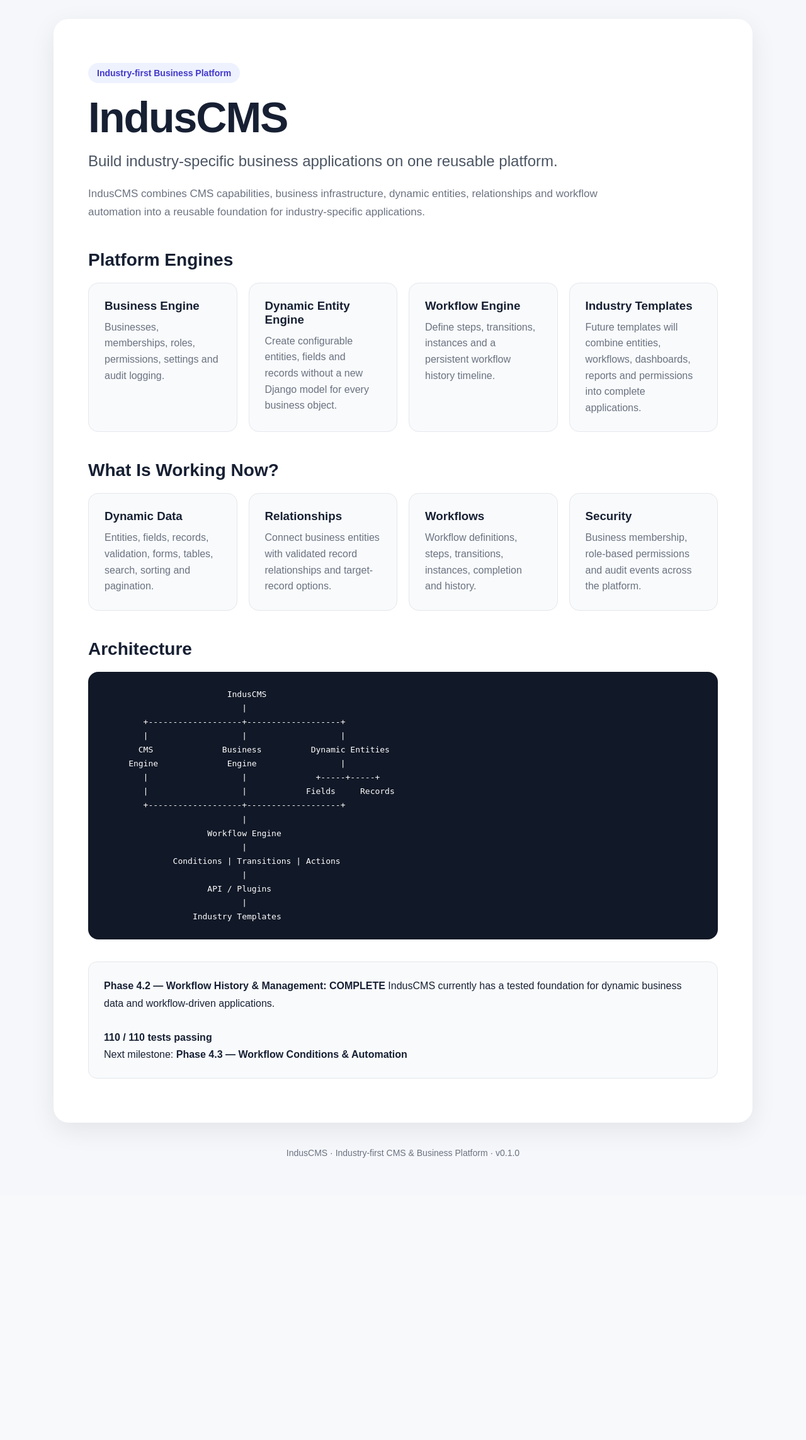
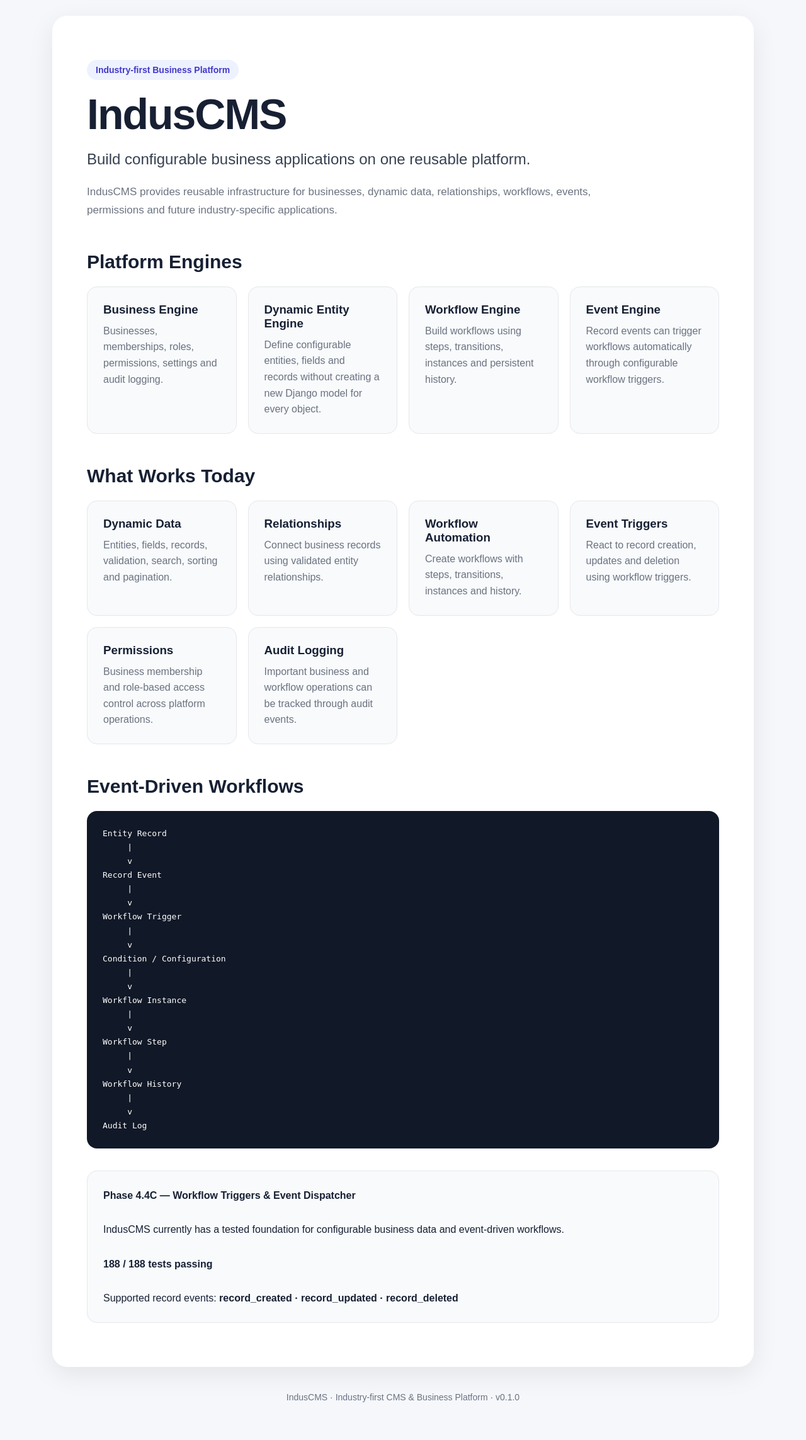
Before and after one commit to jitenkr2030/IndusCMS, a Django app: page / in a window 1280 px wide. Shown: the whole page at 63% size. Before the commit the page ends 1839 px from the top, so only its background shows below. Run offline with Django 5.2, Linux system fonts and the light colour scheme.

Commit message:
Complete Phase 4.4C workflow trigger tests and homepage

```diff
--- a/templates/core/home.html
+++ b/templates/core/home.html
@@ -3,22 +3,33 @@
 <head>
     <meta charset="UTF-8">
     <meta name="viewport" content="width=device-width, initial-scale=1.0">
-    <title>IndusCMS — Industry-first CMS & Business Platform</title>
+    <title>IndusCMS — Industry Business Platform</title>
+
     <style>
-        * { box-sizing: border-box; }
+        * {
+            box-sizing: border-box;
+        }
+
         body {
             margin: 0;
             font-family: Arial, Helvetica, sans-serif;
             background: #f5f7fb;
             color: #172033;
         }
-        .container { max-width: 1150px; margin: auto; padding: 30px 20px 60px; }
+
+        .container {
+            max-width: 1150px;
+            margin: auto;
+            padding: 25px 18px 60px;
+        }
+
         .hero {
-            background: white;
+            background: #ffffff;
             padding: 70px 55px;
             border-radius: 24px;
             box-shadow: 0 12px 40px rgba(0,0,0,.08);
         }
+
         .badge {
             display: inline-block;
             padding: 8px 14px;
@@ -29,138 +40,290 @@
             font-weight: bold;
             margin-bottom: 20px;
         }
-        h1 { font-size: clamp(42px,7vw,68px); line-height: 1; margin: 0 0 18px; letter-spacing: -2px; }
-        .tagline { font-size: 24px; line-height: 1.5; color: #4b5563; max-width: 820px; }
-        .description { font-size: 17px; line-height: 1.7; color: #6b7280; max-width: 820px; margin-top: 20px; }
-        .section { margin-top: 45px; }
-        .section h2 { font-size: 28px; margin-bottom: 20px; }
-        .grid { display: grid; grid-template-columns: repeat(auto-fit,minmax(230px,1fr)); gap: 18px; }
-        .card { background: #f8fafc; padding: 25px; border-radius: 16px; border: 1px solid #e5e7eb; }
-        .card h3 { margin-top: 0; margin-bottom: 10px; }
-        .card p { margin: 0; color: #6b7280; line-height: 1.6; }
+
+        h1 {
+            font-size: clamp(42px, 7vw, 68px);
+            line-height: 1;
+            margin: 0 0 20px;
+            letter-spacing: -2px;
+        }
+
+        .tagline {
+            font-size: 24px;
+            line-height: 1.5;
+            color: #374151;
+            max-width: 850px;
+        }
+
+        .description {
+            font-size: 17px;
+            line-height: 1.7;
+            color: #6b7280;
+            max-width: 850px;
+            margin-top: 20px;
+        }
+
+        .section {
+            margin-top: 50px;
+        }
+
+        .section h2 {
+            font-size: 30px;
+            margin-bottom: 22px;
+        }
+
+        .grid {
+            display: grid;
+            grid-template-columns: repeat(auto-fit, minmax(230px, 1fr));
+            gap: 18px;
+        }
+
+        .card {
+            background: #f8fafc;
+            padding: 25px;
+            border-radius: 16px;
+            border: 1px solid #e5e7eb;
+        }
+
+        .card h3 {
+            margin-top: 0;
+            margin-bottom: 10px;
+        }
+
+        .card p {
+            margin: 0;
+            color: #6b7280;
+            line-height: 1.6;
+        }
+
         .status {
             margin-top: 35px;
-            padding: 24px;
-            border-radius: 14px;
+            padding: 25px;
+            border-radius: 16px;
             background: #f8fafc;
             border: 1px solid #e5e7eb;
             line-height: 1.7;
         }
+
         .architecture {
-            margin-top: 20px;
             padding: 25px;
             background: #111827;
             color: white;
             border-radius: 16px;
             overflow-x: auto;
         }
-        .architecture pre { margin: 0; font-family: monospace; line-height: 1.7; }
-        .footer { text-align: center; color: #6b7280; margin-top: 40px; font-size: 14px; }
-        @media (max-width:700px) {
-            .hero { padding: 40px 25px; }
-            .tagline { font-size: 20px; }
-            .container { padding-left: 15px; padding-right: 15px; }
+
+        .architecture pre {
+            margin: 0;
+            font-family: monospace;
+            line-height: 1.7;
+        }
+
+        .footer {
+            text-align: center;
+            color: #6b7280;
+            margin-top: 40px;
+            font-size: 14px;
+        }
+
+        @media (max-width: 700px) {
+            .hero {
+                padding: 40px 24px;
+            }
+
+            .tagline {
+                font-size: 20px;
+            }
         }
     </style>
 </head>
+
 <body>
+
 <div class="container">
+
 <section class="hero">
-    <div class="badge">Industry-first Business Platform</div>
+
+    <div class="badge">
+        Industry-first Business Platform
+    </div>
+
     <h1>IndusCMS</h1>
+
     <div class="tagline">
-        Build industry-specific business applications on one reusable platform.
+        Build configurable business applications on one reusable platform.
     </div>
+
     <div class="description">
-        IndusCMS combines CMS capabilities, business infrastructure, dynamic entities,
-        relationships and workflow automation into a reusable foundation for
-        industry-specific applications.
+        IndusCMS provides reusable infrastructure for businesses,
+        dynamic data, relationships, workflows, events, permissions
+        and future industry-specific applications.
     </div>
 
     <div class="section">
+
         <h2>Platform Engines</h2>
+
         <div class="grid">
+
             <div class="card">
                 <h3>Business Engine</h3>
-                <p>Businesses, memberships, roles, permissions, settings and audit logging.</p>
+                <p>
+                    Businesses, memberships, roles, permissions,
+                    settings and audit logging.
+                </p>
             </div>
+
             <div class="card">
                 <h3>Dynamic Entity Engine</h3>
-                <p>Create configurable entities, fields and records without a new Django model for every business object.</p>
+                <p>
+                    Define configurable entities, fields and records
+                    without creating a new Django model for every object.
+                </p>
             </div>
+
             <div class="card">
                 <h3>Workflow Engine</h3>
-                <p>Define steps, transitions, instances and a persistent workflow history timeline.</p>
+                <p>
+                    Build workflows using steps, transitions,
+                    instances and persistent history.
+                </p>
             </div>
+
             <div class="card">
-                <h3>Industry Templates</h3>
-                <p>Future templates will combine entities, workflows, dashboards, reports and permissions into complete applications.</p>
+                <h3>Event Engine</h3>
+                <p>
+                    Record events can trigger workflows automatically
+                    through configurable workflow triggers.
+                </p>
             </div>
+
         </div>
+
     </div>
 
     <div class="section">
-        <h2>What Is Working Now?</h2>
+
+        <h2>What Works Today</h2>
+
         <div class="grid">
+
             <div class="card">
                 <h3>Dynamic Data</h3>
-                <p>Entities, fields, records, validation, forms, tables, search, sorting and pagination.</p>
+                <p>
+                    Entities, fields, records, validation,
+                    search, sorting and pagination.
+                </p>
             </div>
+
             <div class="card">
                 <h3>Relationships</h3>
-                <p>Connect business entities with validated record relationships and target-record options.</p>
+                <p>
+                    Connect business records using validated
+                    entity relationships.
+                </p>
             </div>
+
             <div class="card">
-                <h3>Workflows</h3>
-                <p>Workflow definitions, steps, transitions, instances, completion and history.</p>
+                <h3>Workflow Automation</h3>
+                <p>
+                    Create workflows with steps, transitions,
+                    instances and history.
+                </p>
             </div>
+
             <div class="card">
-                <h3>Security</h3>
-                <p>Business membership, role-based permissions and audit events across the platform.</p>
+                <h3>Event Triggers</h3>
+                <p>
+                    React to record creation, updates and deletion
+                    using workflow triggers.
+                </p>
             </div>
+
+            <div class="card">
+                <h3>Permissions</h3>
+                <p>
+                    Business membership and role-based access
+                    control across platform operations.
+                </p>
+            </div>
+
+            <div class="card">
+                <h3>Audit Logging</h3>
+                <p>
+                    Important business and workflow operations
+                    can be tracked through audit events.
+                </p>
+            </div>
+
         </div>
+
     </div>
 
     <div class="section">
-        <h2>Architecture</h2>
+
+        <h2>Event-Driven Workflows</h2>
+
         <div class="architecture">
 <pre>
-                         IndusCMS
-                            |
-        +-------------------+-------------------+
-        |                   |                   |
-       CMS              Business          Dynamic Entities
-     Engine              Engine                 |
-        |                   |              +-----+-----+
-        |                   |            Fields     Records
-        +-------------------+-------------------+
-                            |
-                     Workflow Engine
-                            |
-              Conditions | Transitions | Actions
-                            |
-                     API / Plugins
-                            |
-                  Industry Templates
+Entity Record
+     |
+     v
+Record Event
+     |
+     v
+Workflow Trigger
+     |
+     v
+Condition / Configuration
+     |
+     v
+Workflow Instance
+     |
+     v
+Workflow Step
+     |
+     v
+Workflow History
+     |
+     v
+Audit Log
 </pre>
         </div>
+
     </div>
 
     <div class="status">
-        <strong>Phase 4.2 — Workflow History & Management: COMPLETE</strong>
-        IndusCMS currently has a tested foundation for dynamic business data
-        and workflow-driven applications.
+
+        <strong>Phase 4.4C — Workflow Triggers & Event Dispatcher</strong>
+
         <br><br>
-        <strong>110 / 110 tests passing</strong>
-        <br>
-        Next milestone: <strong>Phase 4.3 — Workflow Conditions & Automation</strong>
+
+        IndusCMS currently has a tested foundation for
+        configurable business data and event-driven workflows.
+
+        <br><br>
+
+        <strong>188 / 188 tests passing</strong>
+
+        <br><br>
+
+        Supported record events:
+
+        <strong>
+            record_created · record_updated · record_deleted
+        </strong>
+
     </div>
+
 </section>
 
 <div class="footer">
     IndusCMS · Industry-first CMS & Business Platform
     {% if version %} · v{{ version }}{% endif %}
 </div>
+
 </div>
+
 </body>
 </html>
```
Also changed, not shown: core/tests/test_workflow_triggers.py (+459 -0 lines).
